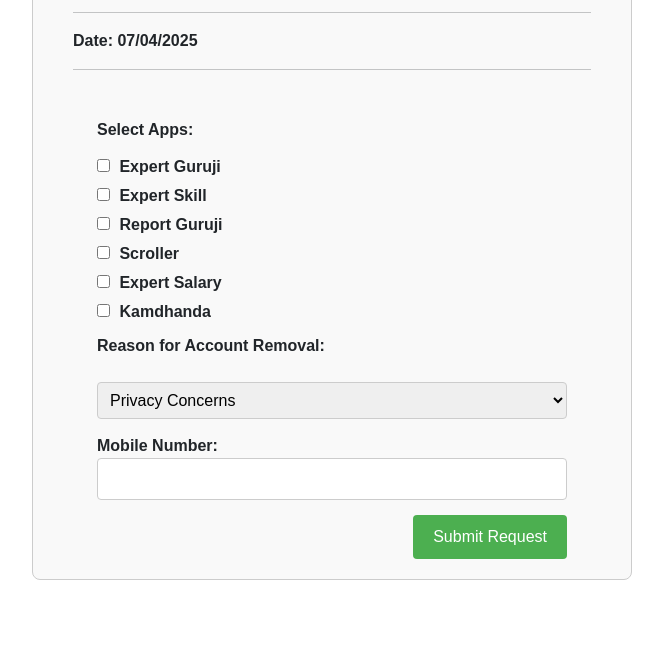
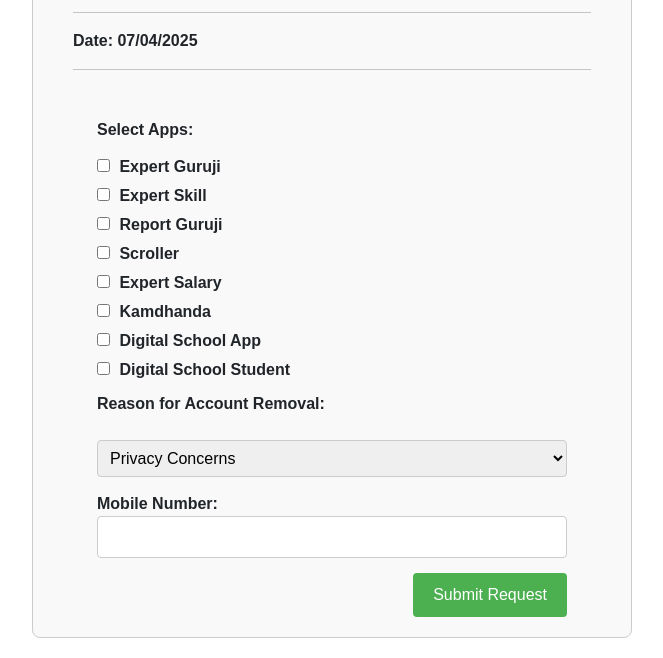
Before and after one commit to ApolloCode515/accounbtRemove, a website: page index.html in a window 1280 px wide. Shown: the part 145-803 px from the top of the page, without its empty margins (308-971 px from the left). Drawn offline with nearby package versions, Linux system fonts and the light colour scheme.

Commit message:
Update index.html

```diff
--- a/index.html
+++ b/index.html
@@ -90,6 +90,10 @@
             <label><input type="checkbox" name="application" value="4"> Scroller</label>
             <label><input type="checkbox" name="application" value="5"> Expert Salary</label>
             <label><input type="checkbox" name="application" value="6"> Kamdhanda</label>
+
+            <label><input type="checkbox" name="application" value="7"> Digital School App</label>
+
+            <label><input type="checkbox" name="application" value="8"> Digital School Student</label>
         </div>
         <div class="form-group">
             <label>Reason for Account Removal:</label><br>
```
